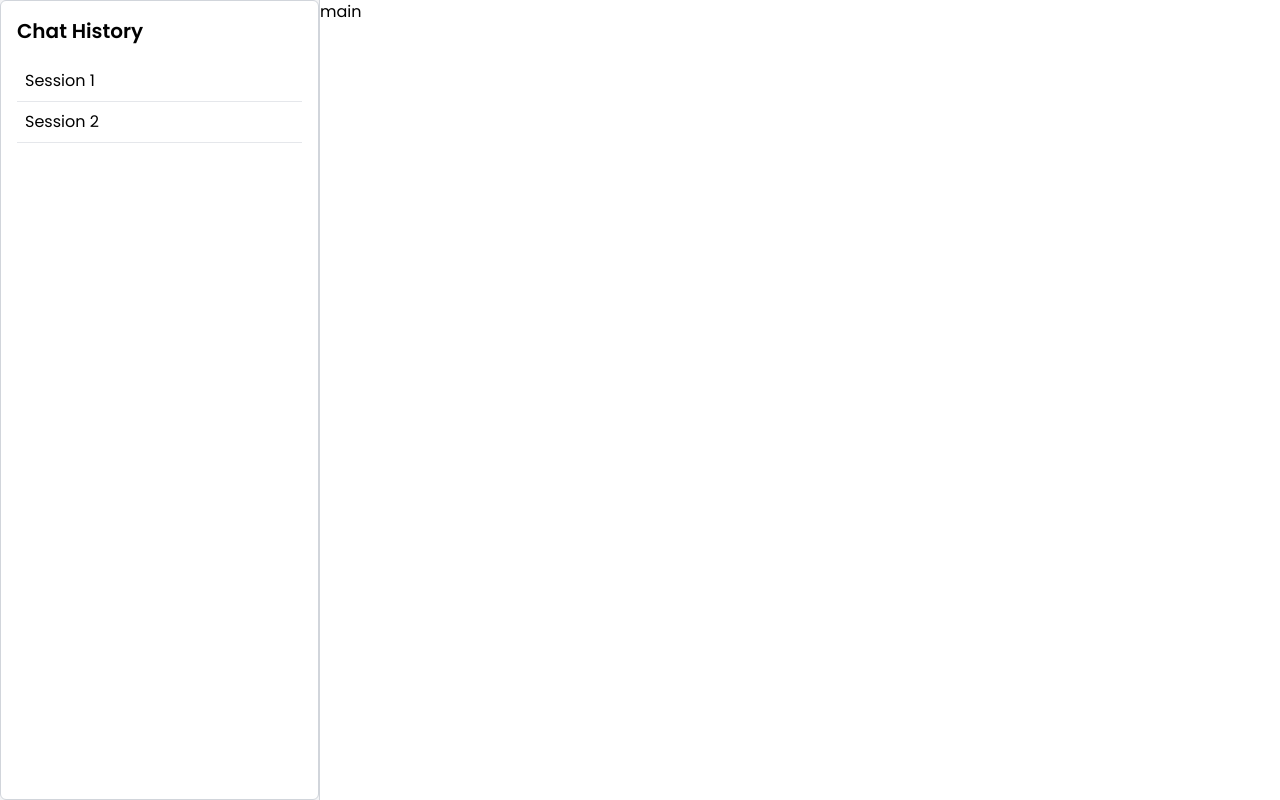
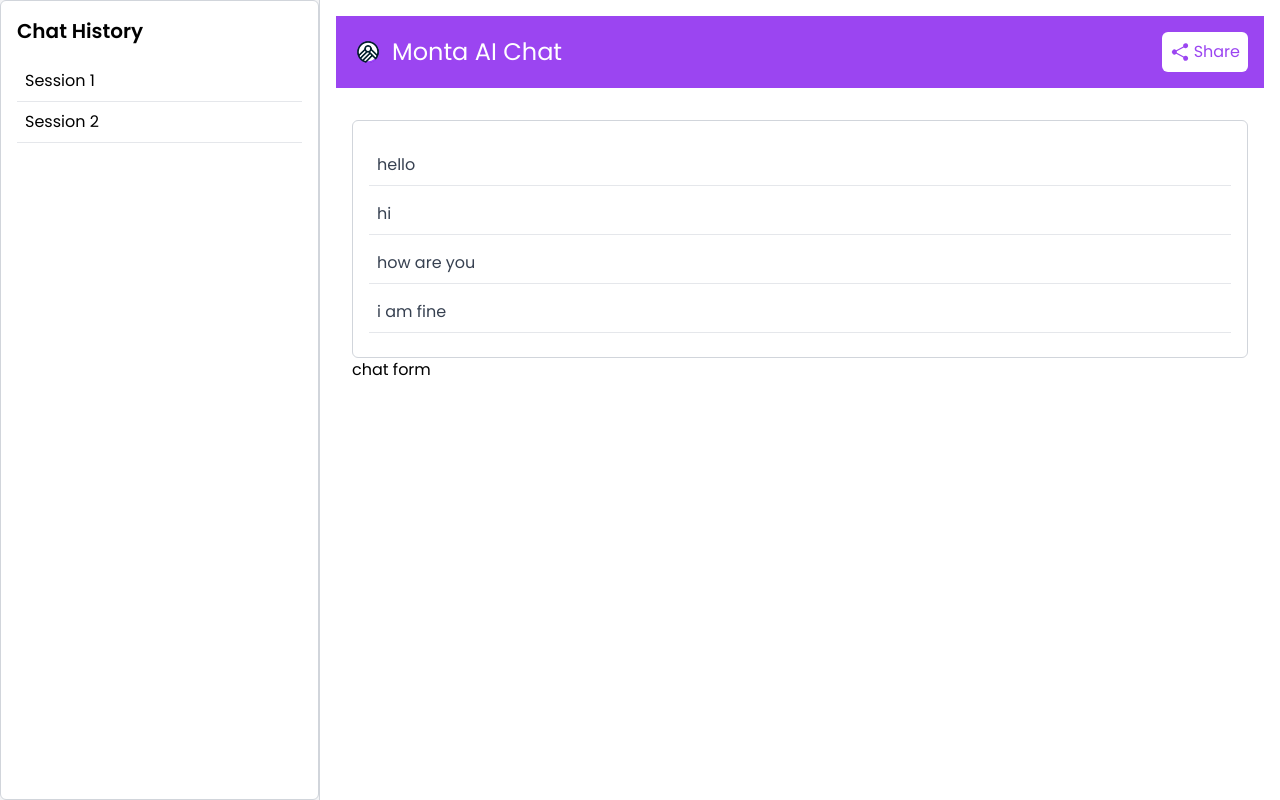
Before and after one commit to FoushWare/ai-chat, a React (Vite) app: page / in a window 1280 px wide. Built offline with nearby package versions, Linux system fonts and the light colour scheme.

Commit message:
adding header and chat history

```diff
--- a/package.json
+++ b/package.json
@@ -10,6 +10,7 @@
     "preview": "vite preview"
   },
   "dependencies": {
+    "@heroicons/react": "^2.1.3",
     "react": "^18.2.0",
     "react-dom": "^18.2.0"
   },
--- /dev/null
+++ b/src/components/atoms/Typography.tsx
@@ -0,0 +1,13 @@
+// src/components/atoms/Typography.jsx
+
+interface TypographyProps {
+  children: React.ReactNode;
+  className?: string;
+}
+export const Typography = ({ children, className, ...props }: TypographyProps) => {
+  return (
+    <p className={`font-poppins ${className}`} {...props}>
+      {children}
+    </p>
+  );
+};
--- /dev/null
+++ b/src/components/molecules/ChatMessage.tsx
@@ -0,0 +1,14 @@
+import { Typography } from '../atoms/Typography';
+
+interface ChatMessageProps {
+  message: string;
+}
+const ChatMessage = ({ message }: ChatMessageProps) => {
+  return (
+    <div className="my-2 p-2 border-b border-gray-200">
+      <Typography className="text-gray-700">{message}</Typography>
+    </div>
+  );
+};
+
+export default ChatMessage;
--- /dev/null
+++ b/src/components/organisms/ChatHistory.tsx
@@ -0,0 +1,16 @@
+import ChatMessage from "../molecules/ChatMessage";
+
+interface ChatHistoryProps {
+  messages: string[];
+}
+const ChatHistory = ({ messages }: ChatHistoryProps) => {
+  return (
+    <div className="bg-white p-4 border border-gray-300 rounded-md mt-4 flex-grow overflow-y-auto">
+      {messages.map((msg, index) => (
+        <ChatMessage key={index} message={msg} />
+      ))}
+    </div>
+  );
+};
+
+export default ChatHistory;
--- /dev/null
+++ b/src/components/organisms/Header.tsx
@@ -0,0 +1,39 @@
+import { ShareIcon} from '@heroicons/react/24/solid'
+
+import montaLogo from '../../assets/monta-logo.png';
+
+const Header = () => {
+  const handleShare = async () => {
+    if (navigator.share) {
+      try {
+        await navigator.share({
+          title: 'Monta AI Chat',
+          url: window.location.href,
+        });
+        console.log('Thanks for sharing!');
+      } catch (error) {
+        console.error('Error sharing:', error);
+      }
+    } else {
+      alert('Your browser does not support the share functionality.');
+    }
+  };
+
+  return (
+    <header className="bg-monta-purple text-white p-4 flex justify-between items-center">
+      <div className="flex items-center">
+        <img src={montaLogo} alt="Monta AI Logo" className="h-8 mr-2" />
+        <h1 className="text-2xl">Monta AI Chat</h1>
+      </div>
+      <button
+        onClick={handleShare}
+        className="flex items-center p-2 bg-white text-monta-purple rounded-md"
+      >
+        <ShareIcon className="h-5 w-5 mr-1" />
+        Share
+      </button>
+    </header>
+  );
+};
+
+export default Header;
--- /dev/null
+++ b/src/components/organisms/MainChat.tsx
@@ -0,0 +1,17 @@
+import ChatHistory from './ChatHistory';
+
+interface MainChatProps {
+  messages: string[];
+  onSend: (message: string) => void;
+}
+const MainChat = ({ messages, onSend }: MainChatProps) => {
+  return (
+    <div className="w-full p-4 flex flex-col h-full">
+      <ChatHistory messages={messages} />
+      {/* <ChatForm onSend={onSend} /> */}
+      <div onClick={() => onSend('test')}>chat form</div>
+    </div>
+  );
+};
+
+export default MainChat;
--- a/src/pages/ChatPage.tsx
+++ b/src/pages/ChatPage.tsx
@@ -1,21 +1,72 @@
 import { useEffect, useState } from "react";
 import Sidebar from "@components/organisms/Sidebar";
 import { Session } from "@/types";
+import MainChat from "@components/organisms/MainChat";
+import Header from "@components/organisms/Header";
 
 
 
 const ChatPage = () => {
   const [sessions, setSessions] = useState<Session[]>([
     { id: 1, title: 'Session 1', messages: [] },
-        { id: 2, title: 'Session 2', messages: [] },
+    {
+      id: 2, title: 'Session 2', messages: [
+        "hello",
+        "hi",
+        "how are you",
+        "i am fine"
+
+      ]
+    },
   ]);
-    const [currentSession, setCurrentSession] = useState<Session | null>(null);
+  const [currentSession, setCurrentSession] = useState<Session | null>(
+    // last session
+    sessions[sessions.length - 1]
+  );
 
+  // useEffect(() => {
+  //     const storedSessions = JSON.parse(localStorage.getItem('chatSessions') || '[]');
+  //   setSessions(storedSessions);
+  //   if (storedSessions.length > 0) {
+  //     setCurrentSession(storedSessions[0]);
+  //   }
+  // }, []);
 
+  const addMessageToSession = (message: string) => {
+    if (currentSession) {
+      const updatedSession = {
+        ...currentSession,
+        messages: [...currentSession.messages, message],
+      };
+      const updatedSessions = sessions.map((session) =>
+        session.id === currentSession.id ? updatedSession : session
+      );
+      setSessions(updatedSessions);
+      setCurrentSession(updatedSession);
+      localStorage.setItem('chatSessions', JSON.stringify(updatedSessions));
+    }
+  };
+
+  // const createNewSession = () => {
+  //   const newSession = {
+  //     id: Date.now(),
+  //     title: `Session ${sessions.length + 1}`,
+  //     messages: [],
+  //   };
+  //   const updatedSessions = [newSession, ...sessions];
+  //   setSessions(updatedSessions);
+  //   setCurrentSession(newSession);
+  //   localStorage.setItem('chatSessions', JSON.stringify(updatedSessions));
+  // };
+  console.log("current session", currentSession)
   return (
     <div className="flex min-h-screen">
       <Sidebar sessions={sessions} onSelectSession={setCurrentSession} />
-            <p>main</p>
+      <div className="w-3/4 p-4 flex flex-col h-full">
+        <Header />
+        <MainChat messages={currentSession ? currentSession.messages : []} onSend={addMessageToSession} />
+      </div>
+
     </div>
   );
 }
--- /dev/null
+++ b/src/types/heroicons.d.ts
@@ -0,0 +1 @@
+declare module '@heroicons/react/solid';
```
Also changed, not shown: src/assets/monta-logo.png (added), 1 other file (tests, documents, lock files or other folders). Lines whose indentation alone changed are shown as unchanged.
